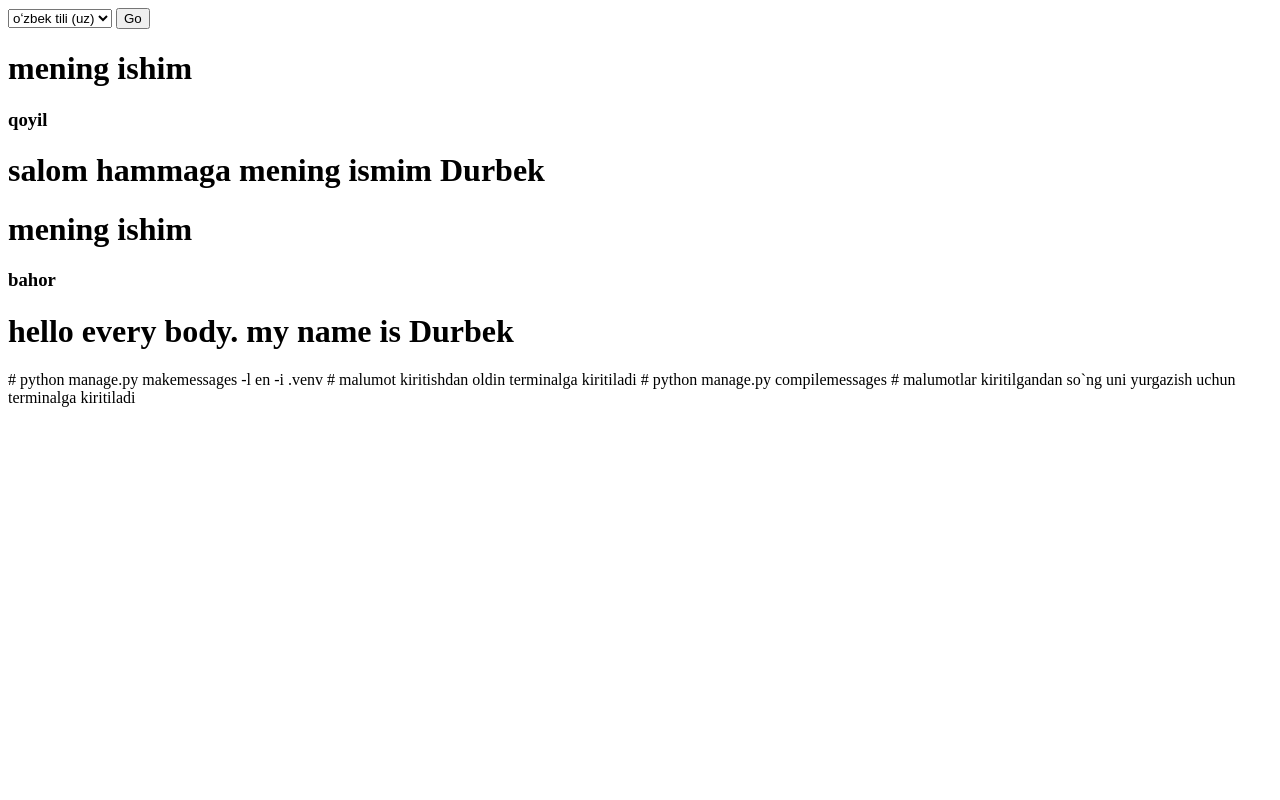
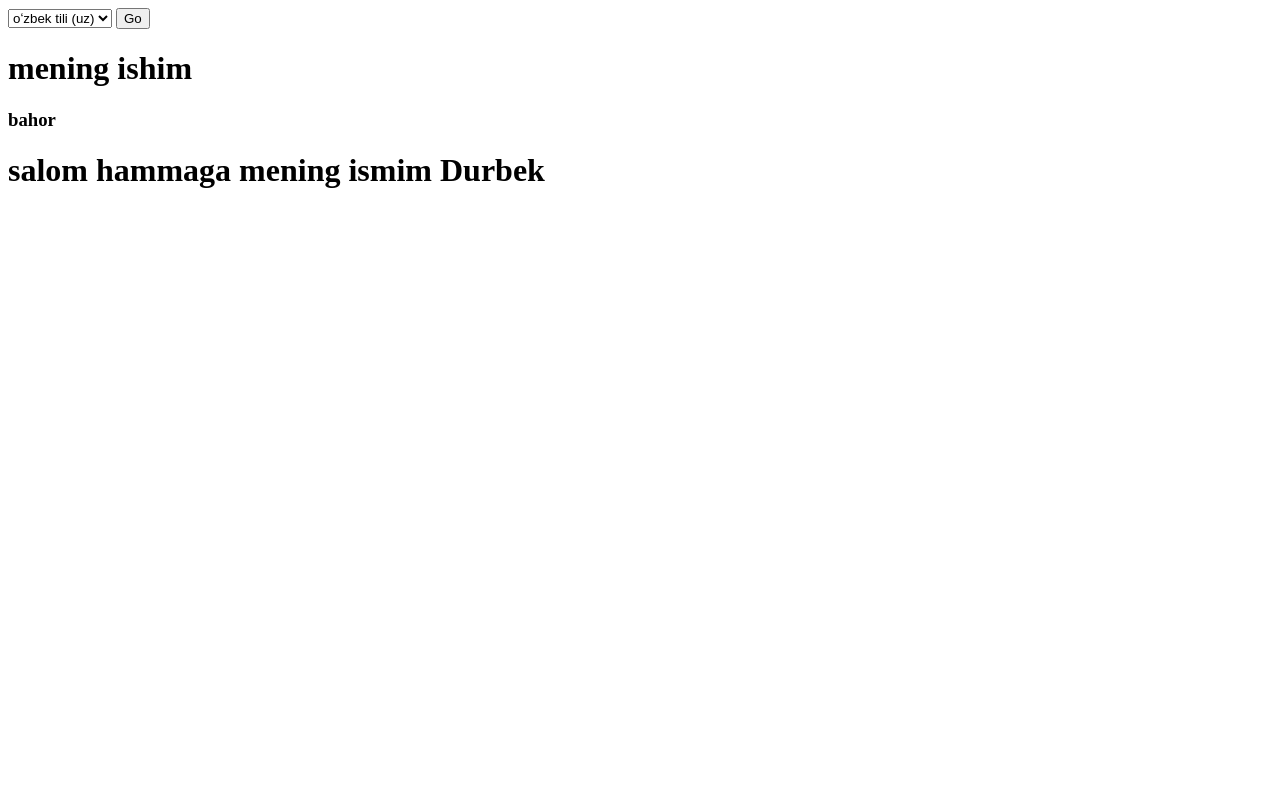
Before and after one commit to durbek11/Translate-page, a Django app: page /malumot/ in a window 1280 px wide. Run offline with Django 4.2, Linux system fonts and the light colour scheme; data comes from the database, SQL or seed files in the repository; both versions use the stored data as it was after the commit.

Commit message:
best commit

```diff
--- a/templates/malumot.html
+++ b/templates/malumot.html
@@ -14,13 +14,11 @@
     </select>
     <input type="submit" value="Go">
 </form>
-<h1>{{ malumot.name }}</h1>
-<h3>{{ malumot.title }}</h3>
-<h1>{{ malumot.me }}</h1>
+
 <h1>{% trans "mening ishim" %}</h1>
 <h3>{% trans "bahor" %}</h3>
-<h1>{% trans "hello every body. my name is Durbek" %}</h1>
-#  python manage.py makemessages -l en -i .venv
+<h1>{% trans "salom hammaga mening ismim Durbek" %}</h1>
+<!-- #  python manage.py makemessages -l en -i .venv
 #  malumot kiritishdan oldin terminalga kiritiladi
 #  python manage.py compilemessages
-#  malumotlar kiritilgandan so`ng uni yurgazish uchun terminalga kiritiladi
+#  malumotlar kiritilgandan so`ng uni yurgazish uchun terminalga kiritiladi -->
```
Also changed, not shown: db.sqlite3, locale/en/LC_MESSAGES/django.po, 1 other file.
